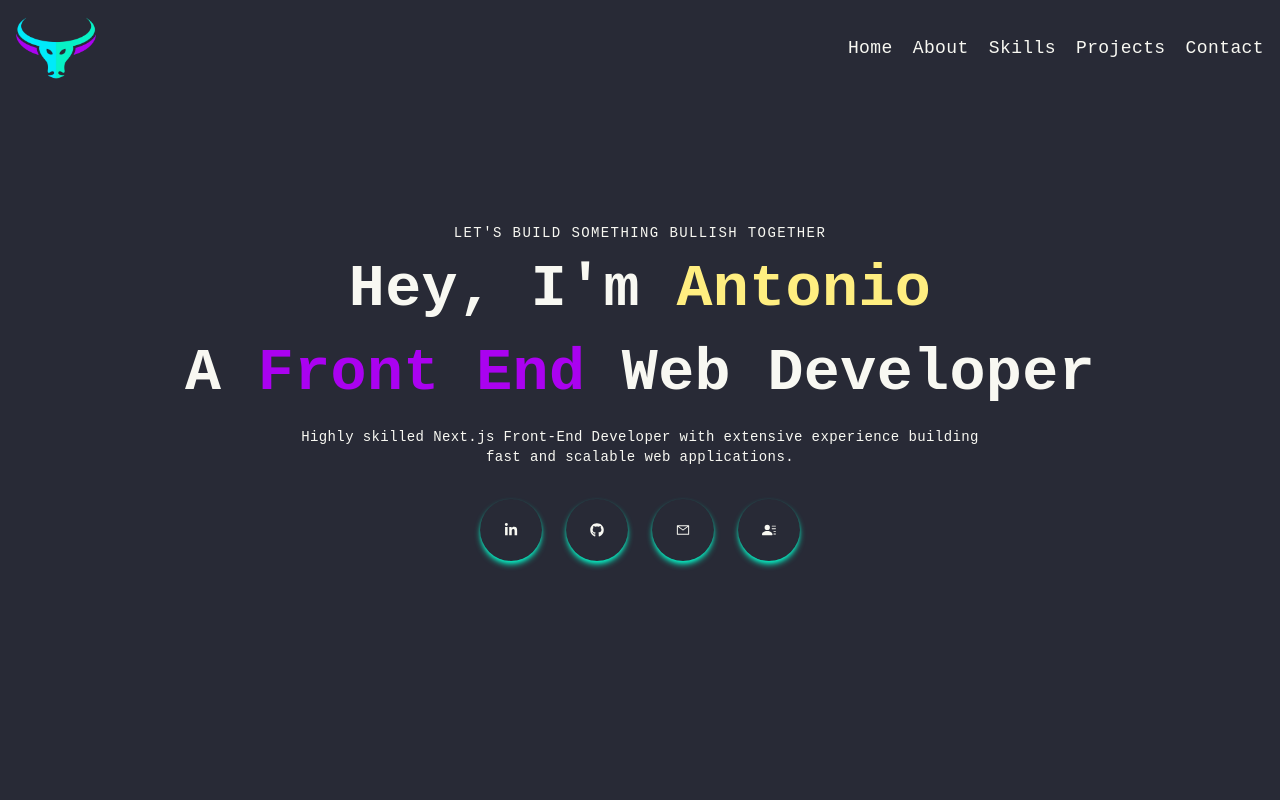
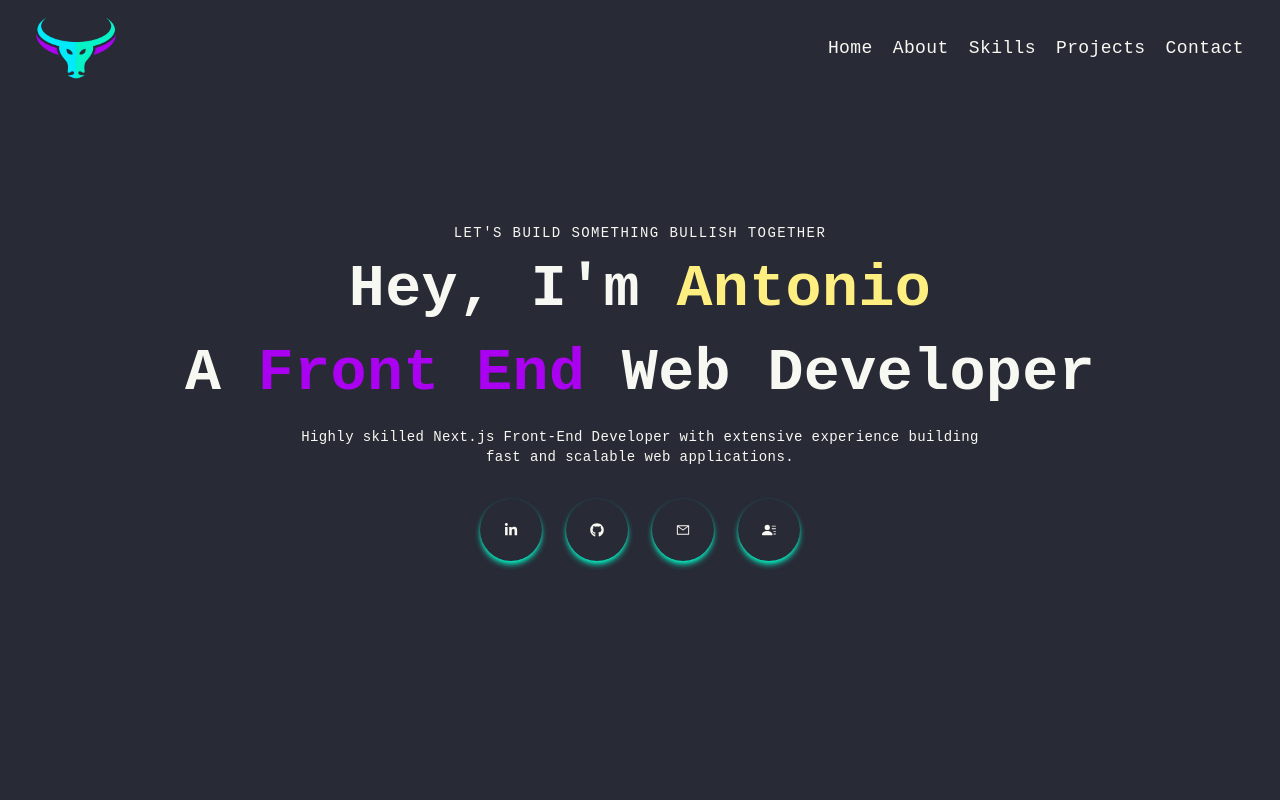
Before and after one commit to antoni0dev/portfolio-next-proj, a Next.js app: page / in a window 1280 px wide. Shown: the top 800 px of the page. Built offline with nearby package versions, Linux system fonts and the light colour scheme.

Commit message:
Fix navbar positining

```diff
--- a/components/Main.jsx
+++ b/components/Main.jsx
@@ -7,7 +7,7 @@ const Main = () => {
   return (
     <div
       id="home"
-      className="p-5 w-full h-screen md:text-xs lg:text-sm flex justify-center items-center text-center"
+      className="p-5 max-w-1240 h-screen md:text-xs lg:text-sm flex justify-center items-center text-center"
     >
       <div>
         <p className="uppercase tracking-widest">
--- a/components/Navbar.jsx
+++ b/components/Navbar.jsx
@@ -53,7 +53,7 @@ const Navbar = () => {
           : "fixed w-full z-[100]"
       }
     >
-      <div className="flex justify-between items-center px-4 py-2">
+      <div className="max-w-[1240px] mx-auto flex justify-between items-center px-4 py-2">
         <div>
           <Link href="/">
             <Image
```
